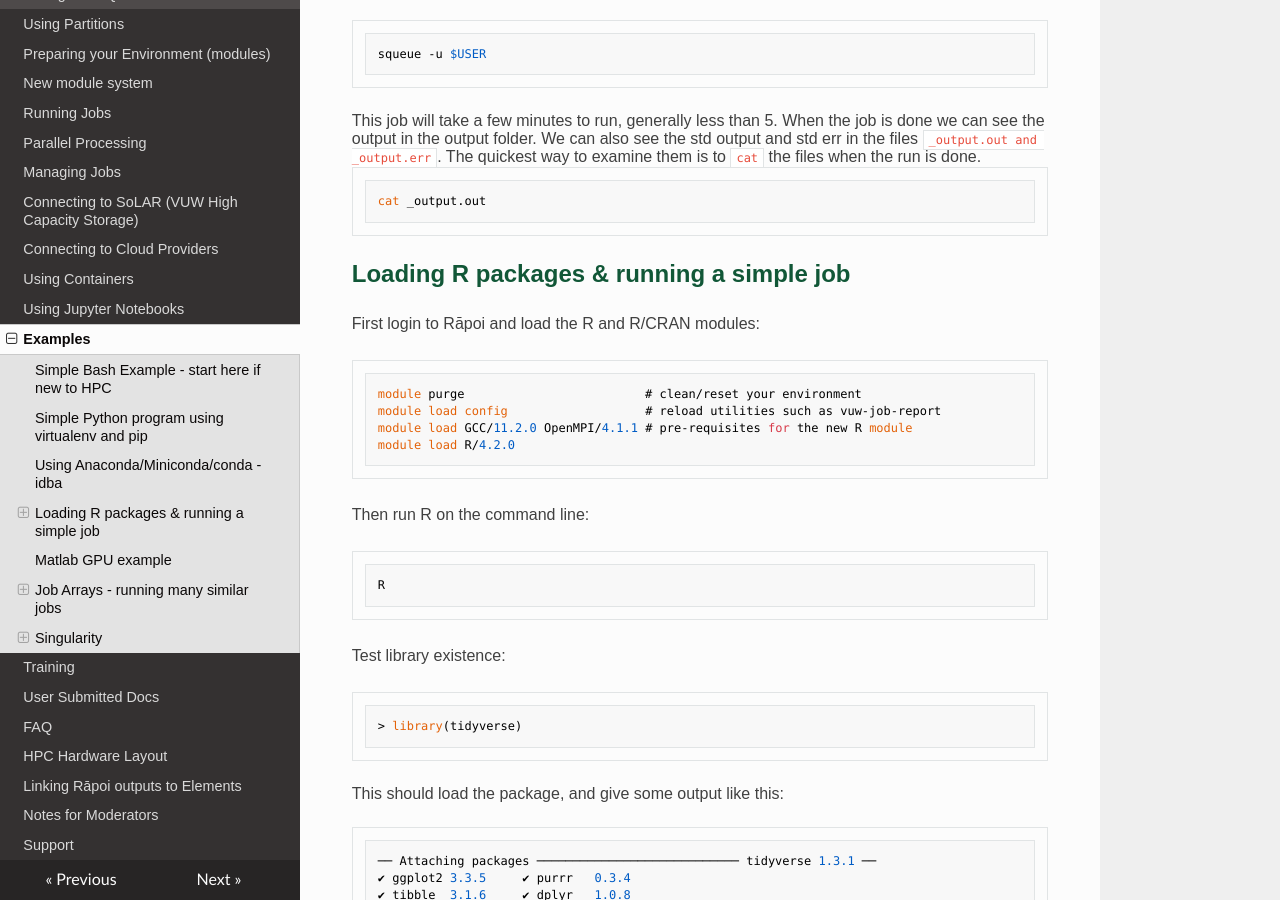
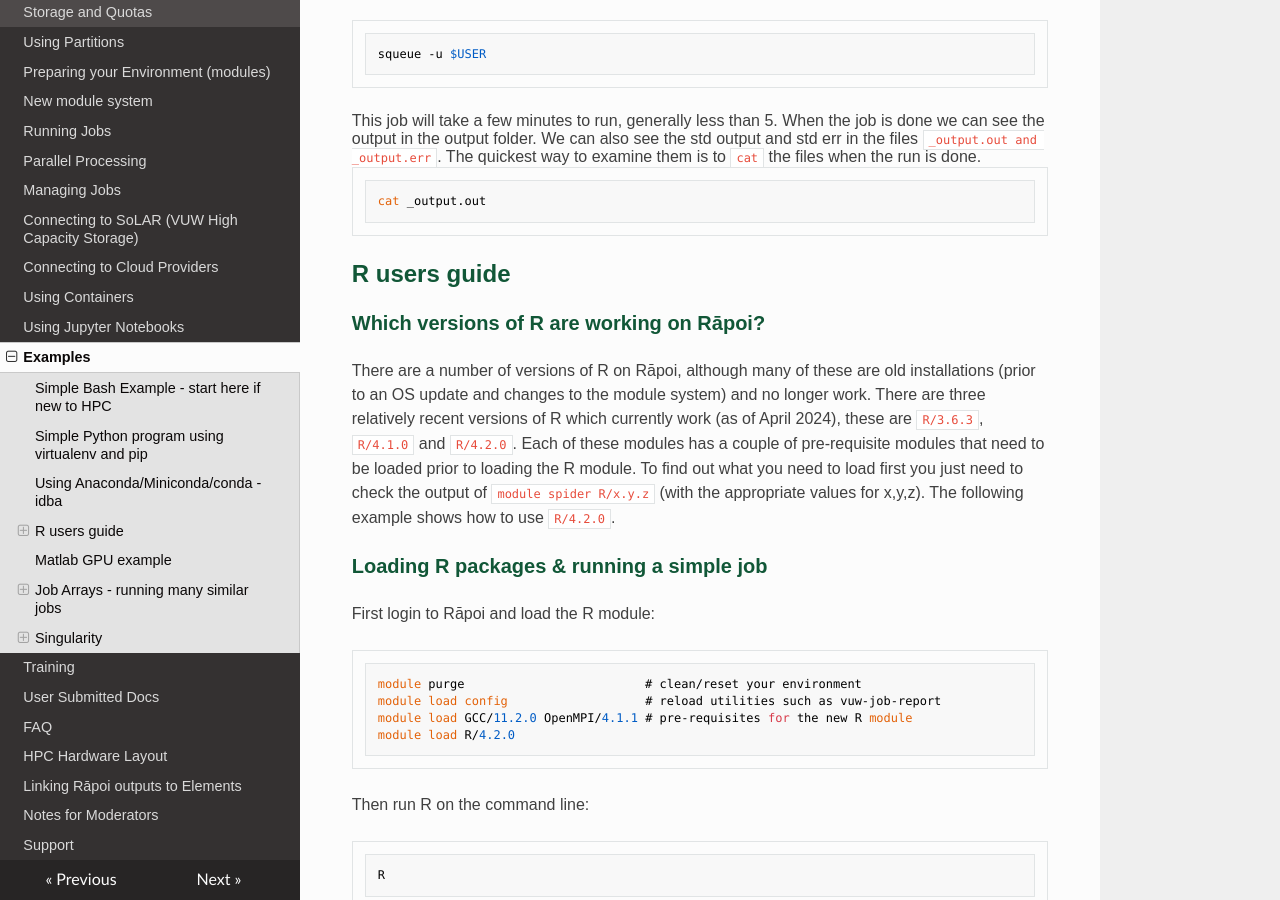
Before and after one commit to vuw-research-computing/raapoi-docs, an MkDocs documentation site: the page built from docs/examples.md, in a window 1280 px wide and 900 px high, scrolled down 6162 px. Built offline with MkDocs 1.6.1, drawn with Linux system fonts in a browser that asks for light colours; nearby versions of some CDN libraries; some web fonts are replaced; some of the changed text lies outside the part shown.

Commit message:
updated information on working R modules

````diff
--- a/docs/examples.md
+++ b/docs/examples.md
@@ -155,16 +155,25 @@ Check for your job on the queue with `squeue` though it might finish very fast.
 %}
 
 
-## Loading R packages & running a simple job
+## R users guide
 
-First login to Rāpoi and load the R and R/CRAN modules:
+### Which versions of R are working on Rāpoi?
+
+There are a number of versions of R on Rāpoi, although many of these are old installations (prior to an OS update and changes to the module system) and no longer work.
+There are three relatively recent versions of R which currently work (as of April 2024), these are `R/3.6.3`, `R/4.1.0` and `R/4.2.0`.
+Each of these modules has a couple of pre-requisite modules that need to be loaded prior to loading the R module.
+To find out what you need to load first you just need to check the output of `module spider R/x.y.z` (with the appropriate values for x,y,z).
+The following example shows how to use `R/4.2.0`.
+
+### Loading R packages & running a simple job
+
+First login to Rāpoi and load the R module:
 ```bash
 module purge                         # clean/reset your environment
 module load config                   # reload utilities such as vuw-job-report
 module load GCC/11.2.0 OpenMPI/4.1.1 # pre-requisites for the new R module
 module load R/4.2.0
 ```
-
 
 Then run R on the command line:
 
@@ -232,12 +241,12 @@ This submits a task that should execute quickly and create files in the director
 Examine ```r_test.out```. You can use an editor like nano, vi or emacs, or you can just ```cat``` or ```less``` the file to see its contents on the terminal. You should see:
 ``` "Hello World"```
 
-### Installing additional R packages/extensions to your user directory
+### Installing additional R packages/extensions in your local user directory
 
 If you are in need of additional R packages which are not included in the R installation, you may intall them into your user directory.
 
 Start by launching an R session
-```
+```bash
 module purge
 module load GCC/11.2.0 OpenMPI/4.1.1
 module load R/4.2.0
@@ -245,7 +254,7 @@ R
 ```
 Then, supposing you want to install a package from CRAN named "A3".
 If this is the first time you are attempting to install local packages for this R version then the steps look something like this.
-```
+```R
 > library(A3) # confirm that foo is not already available
 > install.packages('A3')
 Warning in install.packages("A3") :
@@ -265,7 +274,6 @@ trying URL 'https://cran.stat.auckland.ac.nz/src/contrib/A3_1.0.0.tar.gz'
 ```
 
 In future, when you run this version of R, it should automatically check the local user directory created above for installed packages. Any other packages you install in future should automatically go into this directory as well (assuming you don't play around with `.libPaths()`).
-
 
 
 ## Matlab GPU example
````
